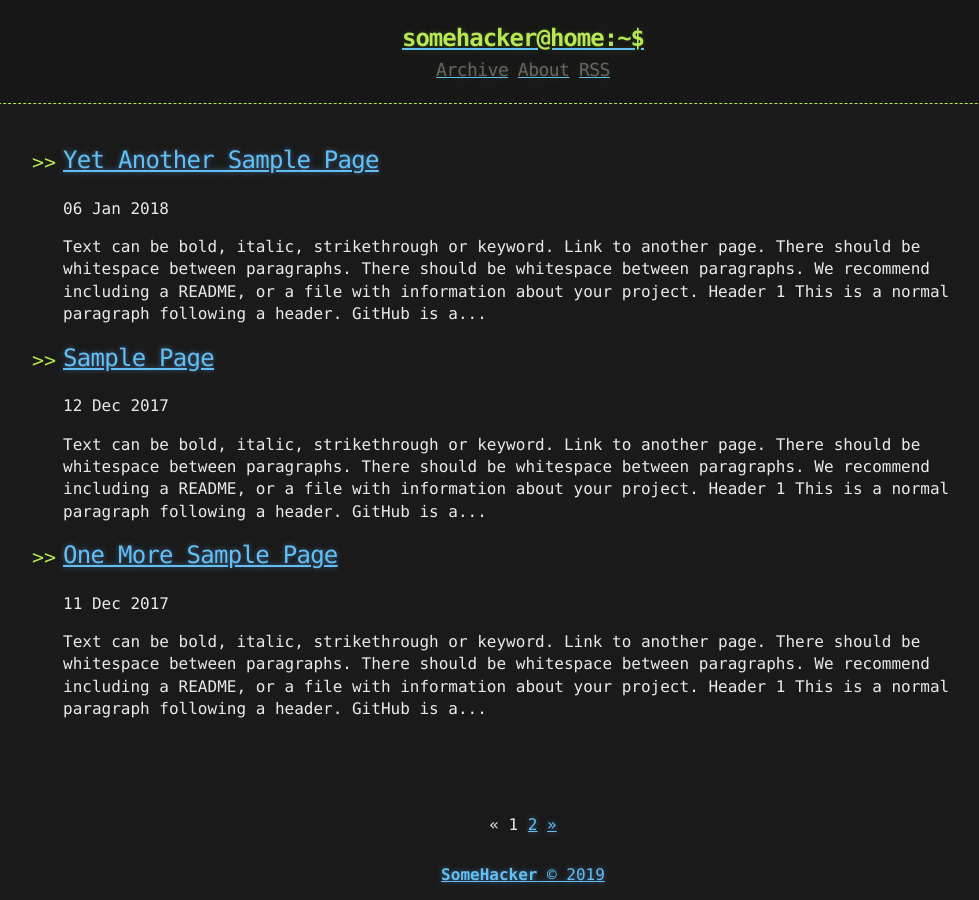
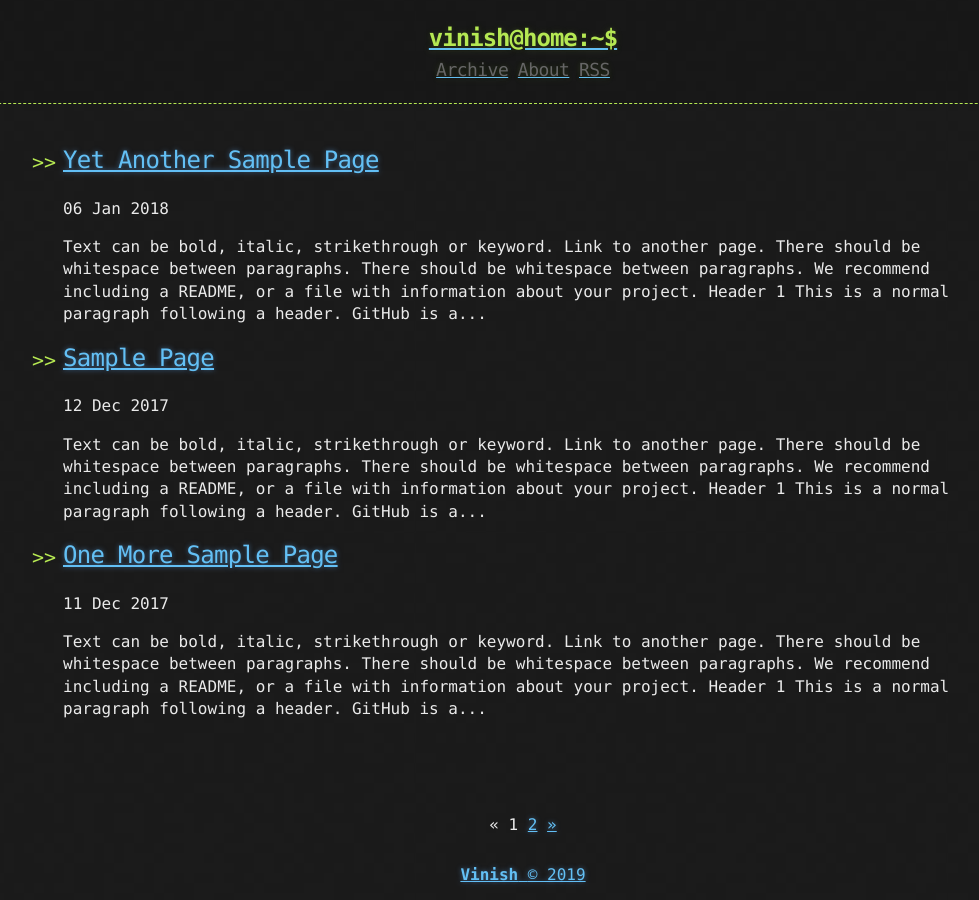
Before and after one commit to Vinishsblog/Vinishsblog.github.io, a Jekyll site: the page built from index.html, in a window 1280 px wide. Shown: the whole page, without its empty margins (117-1096 px from the left). Built offline with Jekyll 4.4.1, drawn with Linux system fonts in a browser that asks for light colours; the list of posts is cut into pages by our own code.

Commit message:
Update _config.yml

```diff
--- a/_config.yml
+++ b/_config.yml
@@ -1,9 +1,9 @@
-title: Hacker-Blog
-description: "A Jekyll Blog Theme For Hackers"
+title: Vinish
+description: "Vinish Kapoor's page on GitHub"
 author:
-  name: "SomeHacker"
-  email: "someone@somewebsite.somedomain"
-  url: "https://ashishchaudhary.in/hacker-blog"
+  name: "VinishKapoor"
+  email: "vin@vin.com"
+  url: ""
 
 baseurl: /
 
@@ -28,5 +28,5 @@ plugins:
   - jekyll-sitemap
 
 # Custom variables
-owner : "SomeHacker"
-year : "2018"
+owner : "Vinish"
+year : "2019"
```
